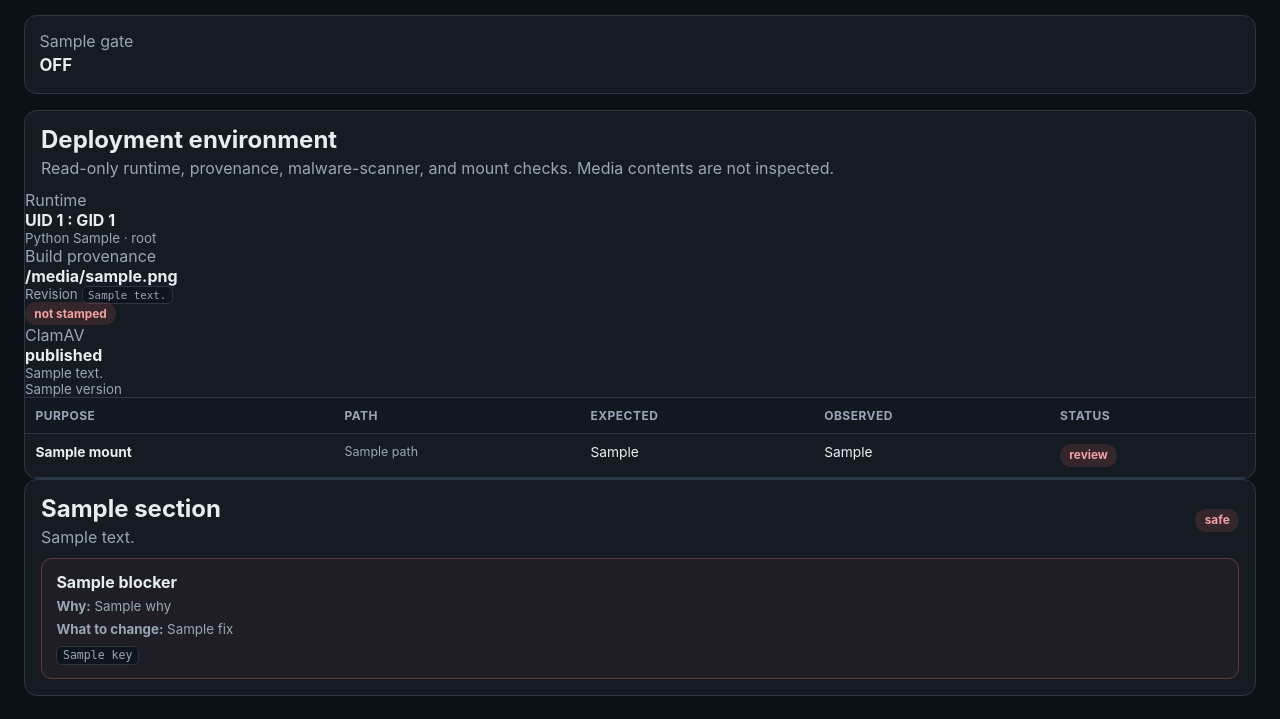
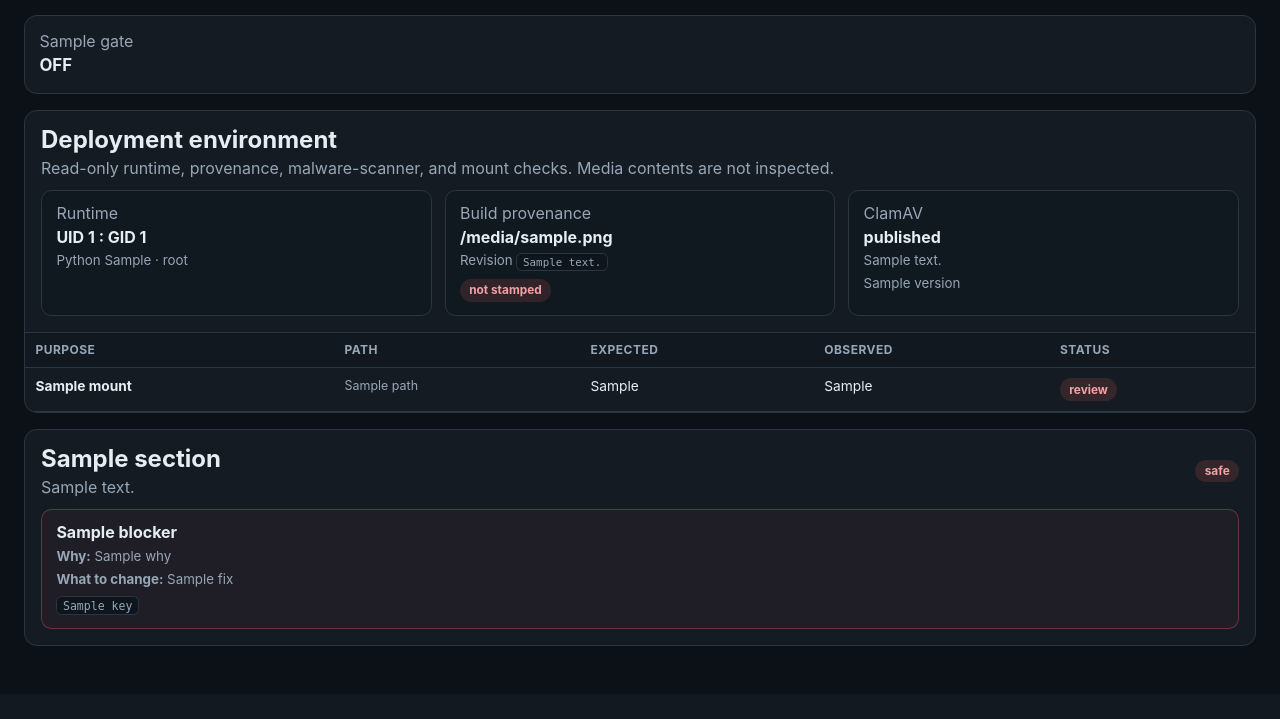
Before and after one commit to foobarbigtime/bookguard, a Python web app: template templates/diagnostics.html in a window 1280 px wide. Shown: the part 187-906 px from the top of the page. After the commit the page ends 833 px from the top, so only its background shows below. Run offline with Jinja, Linux system fonts and the light colour scheme; the template is opened without the code that fills it: most values are stand-ins (such as "Sample title", 1, 10 or a date in 2020).

Commit message:
Style deployment environment diagnostics

```diff
--- a/static/style.css
+++ b/static/style.css
@@ -207,3 +207,11 @@ input:focus, select:focus, textarea:focus { outline: none; border-color: #4e8bc7
   .reason-chips { padding: .65rem .7rem .75rem; }
   .candidate-card { grid-template-columns: 1fr; }
 }
+
+.diagnostic-environment { margin-bottom:1rem; overflow:hidden; }
+.diagnostic-environment-grid { display:grid; gap:.8rem; grid-template-columns:repeat(auto-fit,minmax(220px,1fr)); padding:0 1rem 1rem; }
+.diagnostic-environment-card { border:1px solid var(--border); background:#101820; border-radius:.65rem; padding:.8rem .9rem; }
+.diagnostic-environment-card strong { display:block; margin:.25rem 0; }
+.diagnostic-environment-card small { margin-top:.25rem; line-height:1.4; }
+.diagnostic-environment-card .workflow-state { margin-top:.55rem; }
+.diagnostic-mount-table { min-width:860px; }
```
